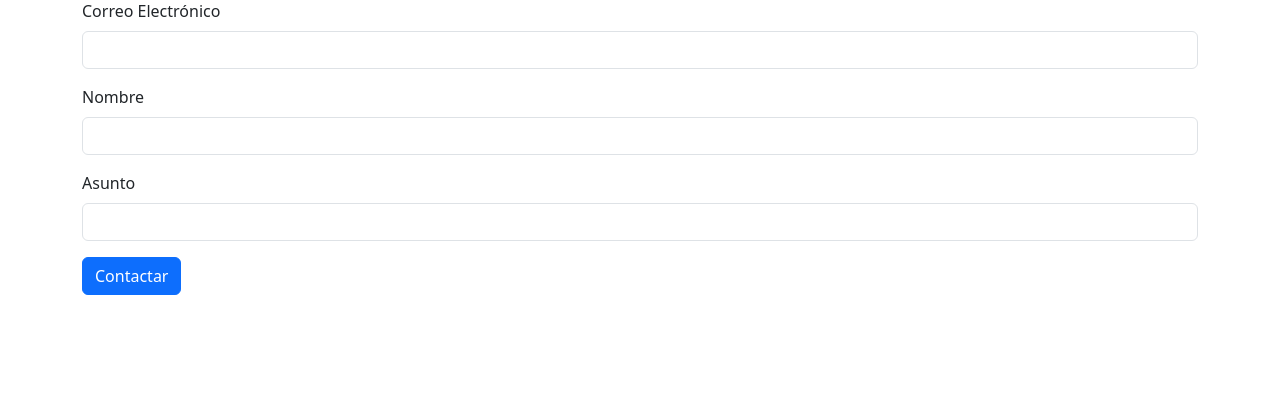
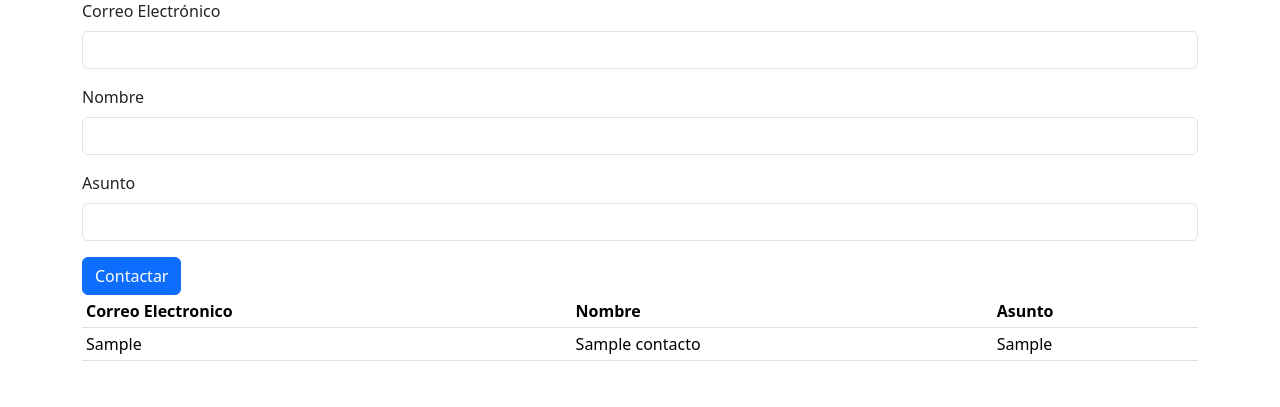
Before and after one commit to annav-120/flask7a, a Flask app: page /contacto in a window 1280 px wide. Shown: the part 105-512 px from the top of the page. Run offline with Flask 3, Linux system fonts and the light colour scheme; tables that the repository leaves empty or names only in its code hold one stand-in row (values such as "Sample post").

Commit message:
Update contacto.html

```diff
--- a/templates/contacto.html
+++ b/templates/contacto.html
@@ -28,7 +28,18 @@
             <button type="submit" class="btn btn-primary">Contactar</button>
         </form>
     </div>
-
+ <div class="container">
+        <table class="table table-sm">
+            <thead>
+                <tr>
+                    <th>Correo Electronico</th>
+                    <th>Nombre</th>
+                    <th>Asunto</th>
+                </tr>
+            </thead>
+            <tbody id="tbodyLog"></tbody>
+        </table>
+    </div>
     <script>
         $(document).ready(function() {
 
@@ -78,8 +89,26 @@
                 return this.optional(element) || /^[a-zA-Z\s]+$/i.test(value);
             }, "Por favor, introduce solo letras.");
         });
+
+function buscar() {
+            $.get("/buscar", function (respuesta) {
+                $("#tbodyLog").html("")
+
+                for (var x in respuesta) {
+                    var registro = respuesta[x]
+
+                    $("#tbodyLog").append(`<tr>
+                        <td>${registro[1]}</td>
+                        <td>${registro[2]}</td>
+                        <td>${registro[3]}</td>
+                    </tr>`)
+                }
+            })
+        }
+
+        buscar()
+
     </script>
-
     <script src="https://cdn.jsdelivr.net/npm/bootstrap@5.3.3/dist/js/bootstrap.bundle.min.js" integrity="sha384-YvpcrYf0tY3lHB60NNkmXc5s9fDVZLESaAA55NDzOxhy9GkcIdslK1eN7N6jIeHz" crossorigin="anonymous"></script>
 </body>
 </html>
```
